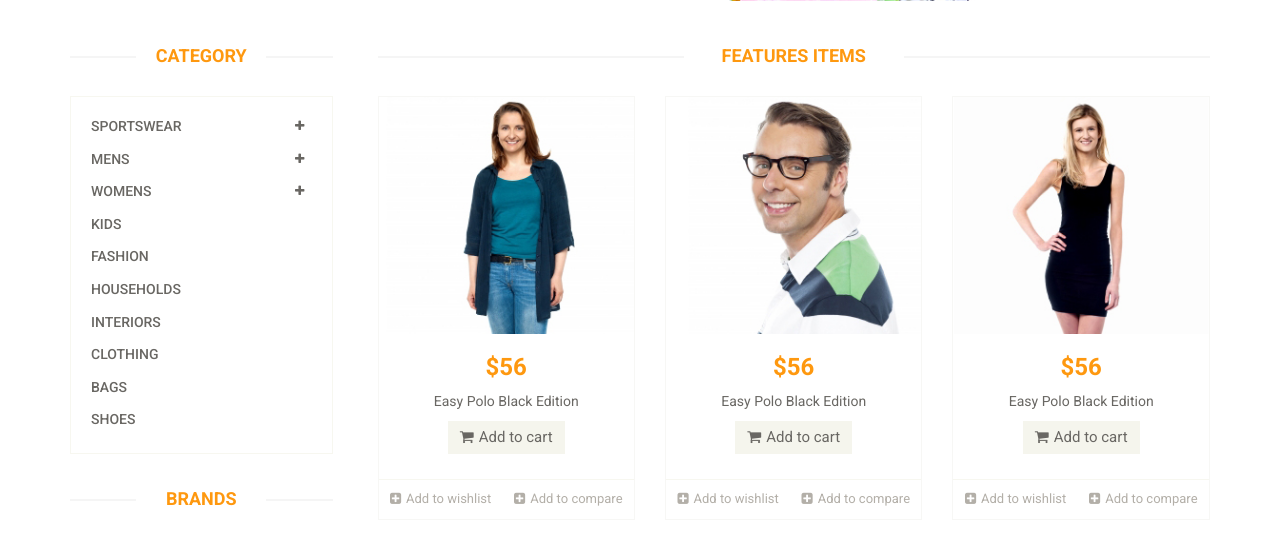
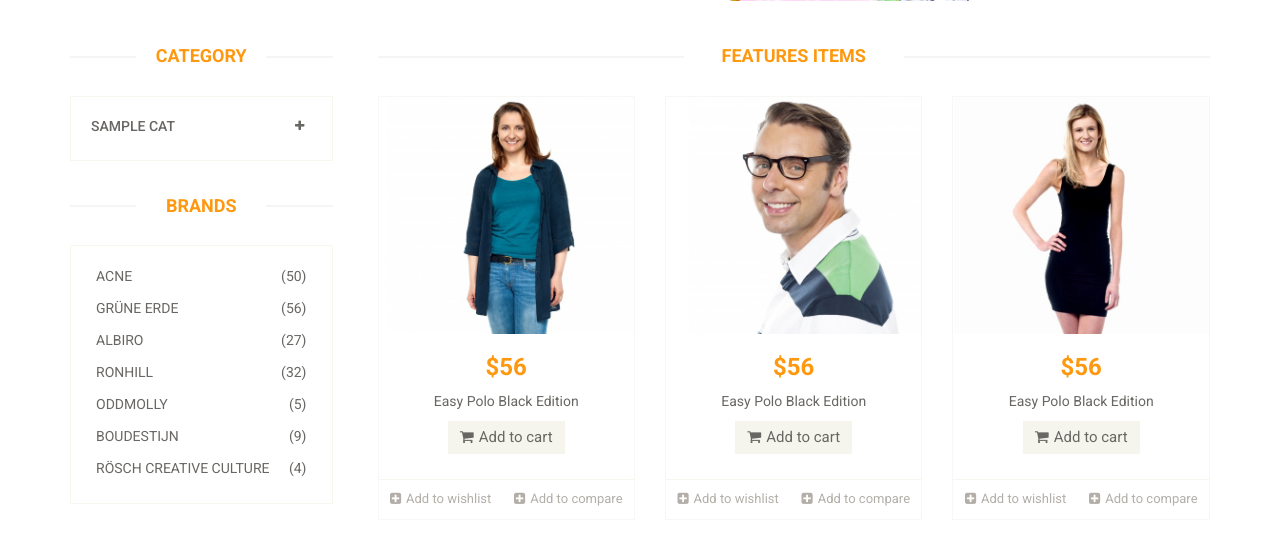
Before and after one commit to ttanimarefin/django-eeommerce-shop, a Django app: template templates/index.html in a window 1280 px wide. Shown: the part 652-1186 px from the top of the page. Run offline with Django 3.2, Linux system fonts and the light colour scheme; the template is opened without the code that fills it: most values are stand-ins (such as "Sample title", 1, 10 or a date in 2020).

Commit message:
Categor And Subcategory Fatch To the database

```diff
--- a/templates/index.html
+++ b/templates/index.html
@@ -82,111 +82,30 @@
 					<div class="left-sidebar">
 						<h2>Category</h2>
 						<div class="panel-group category-products" id="accordian"><!--category-productsr-->
+                         {% for cat in category %}
 							<div class="panel panel-default">
 								<div class="panel-heading">
 									<h4 class="panel-title">
-										<a data-toggle="collapse" data-parent="#accordian" href="#sportswear">
+										<a data-toggle="collapse" data-parent="#accordian" href="#{{cat.id}}">
 											<span class="badge pull-right"><i class="fa fa-plus"></i></span>
-											Sportswear
+
+                                            {{cat.name}}
 										</a>
 									</h4>
 								</div>
-								<div id="sportswear" class="panel-collapse collapse">
+								<div id="{{cat.id}}" class="panel-collapse collapse">
 									<div class="panel-body">
 										<ul>
-											<li><a href="#">Nike </a></li>
-											<li><a href="#">Under Armour </a></li>
-											<li><a href="#">Adidas </a></li>
-											<li><a href="#">Puma</a></li>
-											<li><a href="#">ASICS </a></li>
+                                            {% for i in cat.sub_category_set.all %}
+											<li><a href="#">{{i.name}} </a></li>
+											{% endfor %}
 										</ul>
 									</div>
 								</div>
 							</div>
-							<div class="panel panel-default">
-								<div class="panel-heading">
-									<h4 class="panel-title">
-										<a data-toggle="collapse" data-parent="#accordian" href="#mens">
-											<span class="badge pull-right"><i class="fa fa-plus"></i></span>
-											Mens
-										</a>
-									</h4>
-								</div>
-								<div id="mens" class="panel-collapse collapse">
-									<div class="panel-body">
-										<ul>
-											<li><a href="#">Fendi</a></li>
-											<li><a href="#">Guess</a></li>
-											<li><a href="#">Valentino</a></li>
-											<li><a href="#">Dior</a></li>
-											<li><a href="#">Versace</a></li>
-											<li><a href="#">Armani</a></li>
-											<li><a href="#">Prada</a></li>
-											<li><a href="#">Dolce and Gabbana</a></li>
-											<li><a href="#">Chanel</a></li>
-											<li><a href="#">Gucci</a></li>
-										</ul>
-									</div>
-								</div>
-							</div>
+                            {% endfor %}
+                        </div>   <!--/category-products-->
 
-							<div class="panel panel-default">
-								<div class="panel-heading">
-									<h4 class="panel-title">
-										<a data-toggle="collapse" data-parent="#accordian" href="#womens">
-											<span class="badge pull-right"><i class="fa fa-plus"></i></span>
-											Womens
-										</a>
-									</h4>
-								</div>
-								<div id="womens" class="panel-collapse collapse">
-									<div class="panel-body">
-										<ul>
-											<li><a href="#">Fendi</a></li>
-											<li><a href="#">Guess</a></li>
-											<li><a href="#">Valentino</a></li>
-											<li><a href="#">Dior</a></li>
-											<li><a href="#">Versace</a></li>
-										</ul>
-									</div>
-								</div>
-							</div>
-							<div class="panel panel-default">
-								<div class="panel-heading">
-									<h4 class="panel-title"><a href="#">Kids</a></h4>
-								</div>
-							</div>
-							<div class="panel panel-default">
-								<div class="panel-heading">
-									<h4 class="panel-title"><a href="#">Fashion</a></h4>
-								</div>
-							</div>
-							<div class="panel panel-default">
-								<div class="panel-heading">
-									<h4 class="panel-title"><a href="#">Households</a></h4>
-								</div>
-							</div>
-							<div class="panel panel-default">
-								<div class="panel-heading">
-									<h4 class="panel-title"><a href="#">Interiors</a></h4>
-								</div>
-							</div>
-							<div class="panel panel-default">
-								<div class="panel-heading">
-									<h4 class="panel-title"><a href="#">Clothing</a></h4>
-								</div>
-							</div>
-							<div class="panel panel-default">
-								<div class="panel-heading">
-									<h4 class="panel-title"><a href="#">Bags</a></h4>
-								</div>
-							</div>
-							<div class="panel panel-default">
-								<div class="panel-heading">
-									<h4 class="panel-title"><a href="#">Shoes</a></h4>
-								</div>
-							</div>
-						</div><!--/category-products-->
 
 						<div class="brands_products"><!--brands_products-->
 							<h2>Brands</h2>
```
Also changed, not shown: shope/views.py (+8 -1 lines).
